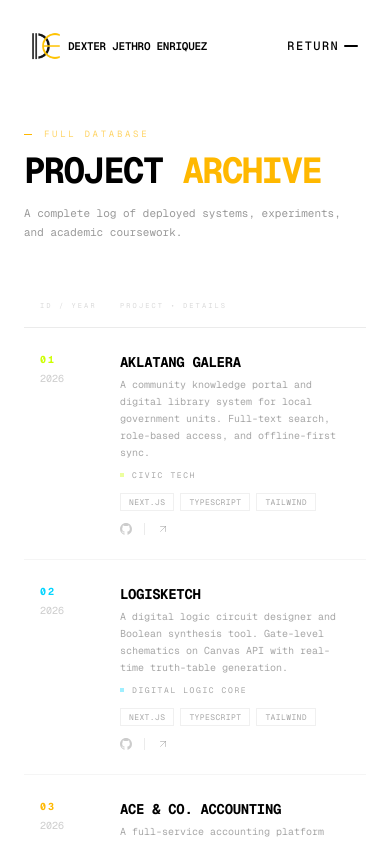
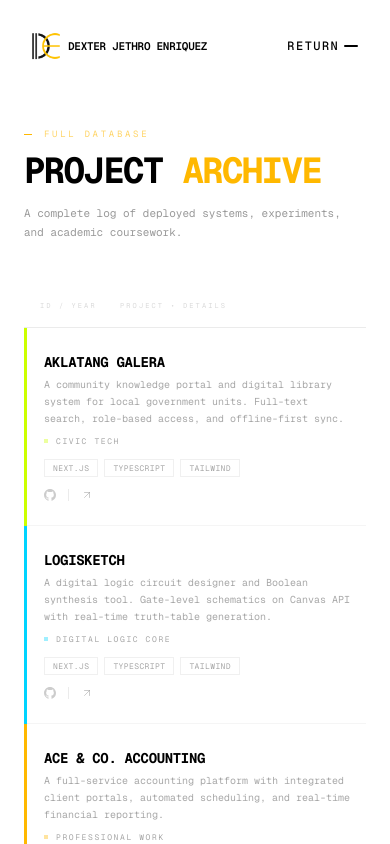
Before and after one commit to RokiTheWise/enriquez-portfolio-v2, a Next.js app: page /archive in a window 390 px wide. Shown: the top 844 px of the page. Built offline with nearby package versions, Linux system fonts and the light colour scheme.

Commit message:
feat(archive): update ArchiveRow — accent bar, month label, optional thumbnail

```diff
--- a/app/archive/page.tsx
+++ b/app/archive/page.tsx
@@ -189,33 +189,24 @@ function ViewportBrackets({ color }: { color: string }) {
    ═══════════════════════════════════════════ */
 
 function ArchiveRow({ entry, idx }: { entry: ArchiveEntry; idx: number }) {
+  const classificationLabel = entry.month
+    ? `${entry.month} · ${entry.classification}`
+    : entry.classification;
+
   return (
     <motion.div
       initial={{ opacity: 0, y: 20 }}
       animate={{ opacity: 1, y: 0 }}
-      transition={{ duration: 0.4, delay: idx * 0.08 }}
+      transition={{ duration: 0.4, delay: idx * 0.06 }}
       className="group relative"
     >
-      {/* 1px accent bar on left */}
+      {/* Accent bar — always visible, not just on hover */}
       <div
-        className="absolute left-0 top-0 bottom-0 w-[2px] opacity-0 group-hover:opacity-100 transition-opacity duration-300"
+        className="absolute left-0 top-0 bottom-0 w-[3px]"
         style={{ background: entry.accentColor }}
       />
 
-      <div className="flex items-start gap-4 md:gap-0 py-6 px-4 md:px-6 hover:bg-black/[0.015] transition-colors duration-200">
-        {/* Index + Year */}
-        <div className="w-16 md:w-24 flex-shrink-0 flex flex-col gap-1">
-          <span
-            className="font-mono text-[10px] font-bold tracking-[0.2em] uppercase"
-            style={{ color: entry.accentColor }}
-          >
-            {entry.index}
-          </span>
-          <span className="font-mono text-[10px] text-black/20">
-            {entry.year}
-          </span>
-        </div>
-
+      <div className="flex items-start gap-4 py-6 pl-5 pr-4 md:pr-6 hover:bg-black/[0.015] transition-colors duration-200">
         {/* Main content */}
         <div className="flex-1 min-w-0">
           <div className="flex flex-col md:flex-row md:items-start md:justify-between gap-3 md:gap-8">
@@ -228,21 +219,45 @@ function ArchiveRow({ entry, idx }: { entry: ArchiveEntry; idx: number }) {
                 <div className="hidden md:flex items-center gap-2 flex-shrink-0">
                   <div className="w-1 h-1" style={{ background: `${entry.accentColor}60` }} />
                   <span className="font-mono text-[8px] tracking-[0.2em] text-black/35 uppercase">
-                    {entry.classification}
+                    {classificationLabel}
                   </span>
                 </div>
               </div>
 
-              <p className="font-mono text-[10px] md:text-[11px] leading-[1.7] text-black/35 max-w-lg">
-                {entry.description}
-              </p>
+              <div className="flex items-start gap-4">
+                <p className="font-mono text-[10px] md:text-[11px] leading-[1.7] text-black/35 max-w-lg flex-1">
+                  {entry.description}
+                </p>
 
-              {/* Mobile classification */}
-              <div className="md:hidden mt-2 flex items-center gap-2">
-                <div className="w-1 h-1" style={{ background: `${entry.accentColor}60` }} />
-                <span className="font-mono text-[8px] tracking-[0.2em] text-black/35 uppercase">
-                  {entry.classification}
-                </span>
+                {/* Thumbnail — desktop only, right of description */}
+                {entry.image && (
+                  <div className="hidden md:block flex-shrink-0">
+                    {/* eslint-disable-next-line @next/next/no-img-element */}
+                    <img
+                      src={entry.image}
+                      alt={`${entry.project} screenshot`}
+                      className="w-24 h-16 object-cover rounded-sm"
+                    />
+                  </div>
+                )}
+              </div>
+
+              {/* Mobile: classification + thumbnail stacked */}
+              <div className="md:hidden mt-2 flex items-start justify-between gap-3">
+                <div className="flex items-center gap-2">
+                  <div className="w-1 h-1" style={{ background: `${entry.accentColor}60` }} />
+                  <span className="font-mono text-[8px] tracking-[0.2em] text-black/35 uppercase">
+                    {classificationLabel}
+                  </span>
+                </div>
+                {entry.image && (
+                  // eslint-disable-next-line @next/next/no-img-element
+                  <img
+                    src={entry.image}
+                    alt={`${entry.project} screenshot`}
+                    className="w-20 h-14 object-cover rounded-sm flex-shrink-0"
+                  />
+                )}
               </div>
             </div>
 
```
